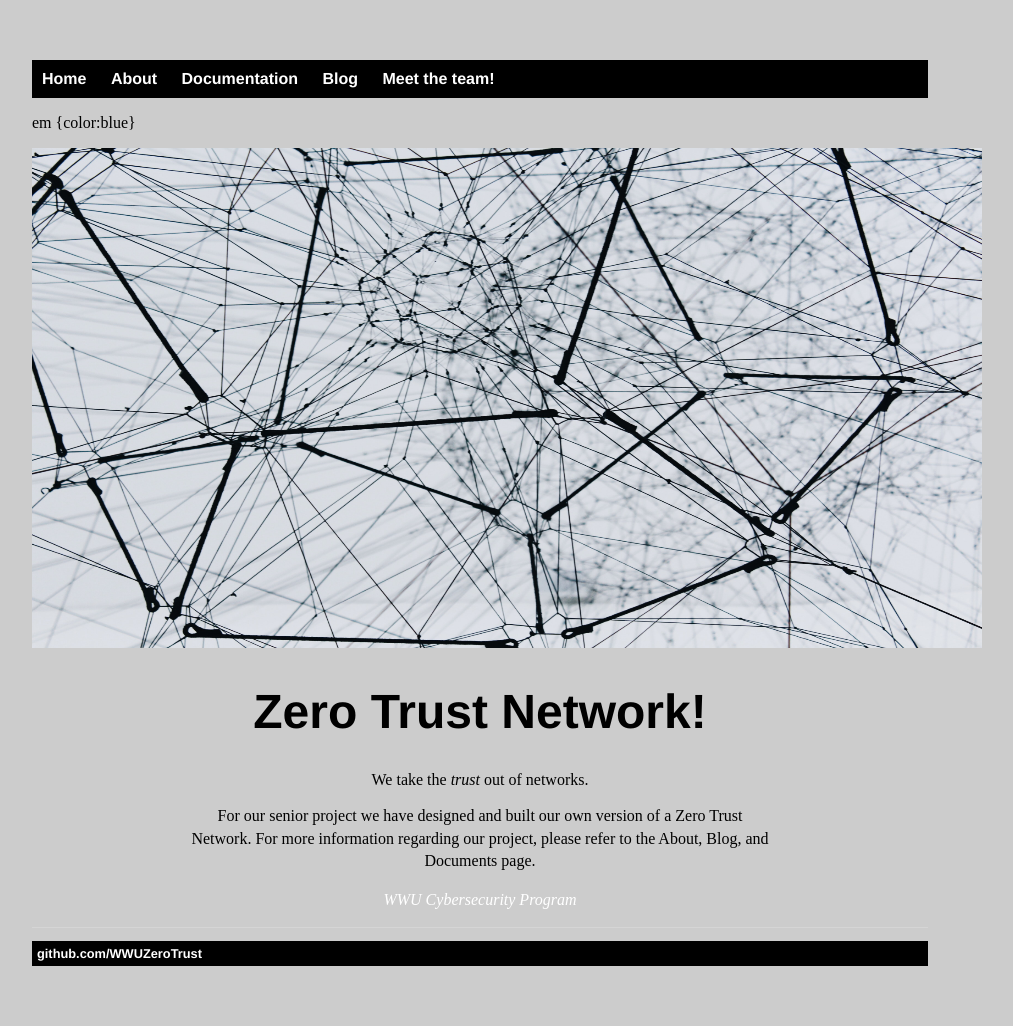
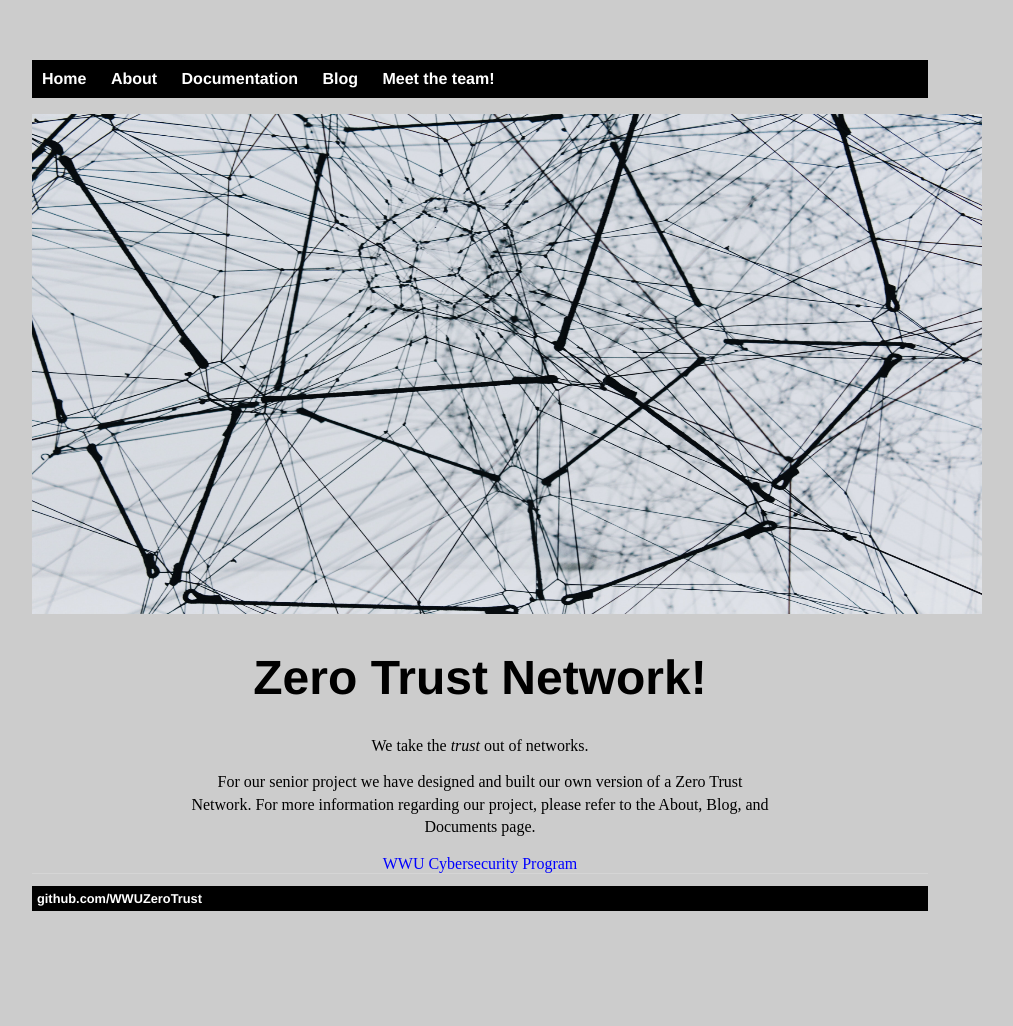
Before and after one commit to WWUZeroTrust/WWUZeroTrust.github.io, a Jekyll site: the page built from index.html, in a window 1280 px wide. Shown: the whole page, without its empty margins (160-1173 px from the left). Built offline with Jekyll 4.4.1, drawn with Linux system fonts in a browser that asks for light colours; after the commit the page ends 971 px from its top, so only the background shows below that.

Commit message:
Update index.html

```diff
--- a/index.html
+++ b/index.html
@@ -2,8 +2,13 @@
 layout: default
 title: Zero Trust Network
 ---
-em {color:blue}
-
+<style>
+A.class2 {color:blue;}
+A.class2:link {text-decoration: none; color: blue;}
+A.class2:visited {text-decoration: none; color: blue;}
+A.class2:hover {text-decoration: underline; color: blue;}
+A.class2:active {text-decoration: none; color: blue;}
+</style>
 <div class="blurb">
 	<p><center>
 		<img src="image/ZTNimage.jpg" alt="hi" class="inline" height="500" width="950"/>
@@ -12,5 +17,5 @@ em {color:blue}
 		<p><center>We take the <em>trust</em> out of networks. </center></p>
 <p>For our senior project we have designed and built our own version of a Zero Trust Network. For more information regarding our
 project, please refer to the About, Blog, and Documents page.</p>
-<p> <a href="https://cse.wwu.edu/computer-science/computer-information-systems-security-ciss"><span style'"color:blue"><em>WWU Cybersecurity Program</span></em></a></p>
+<a href="https://cse.wwu.edu/computer-science/computer-information-systems-security-ciss" class="class2">WWU Cybersecurity Program</a>
 </div><!-- /.blurb -->
```
